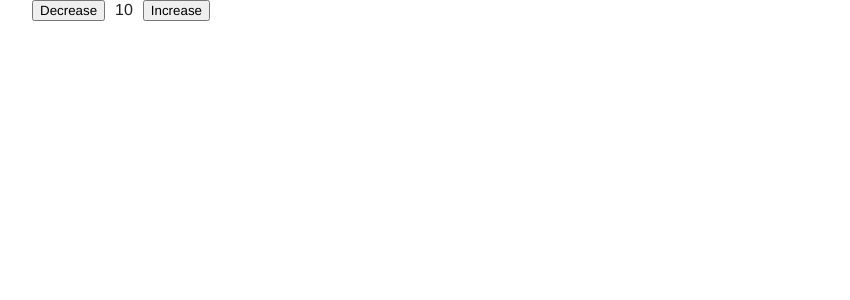
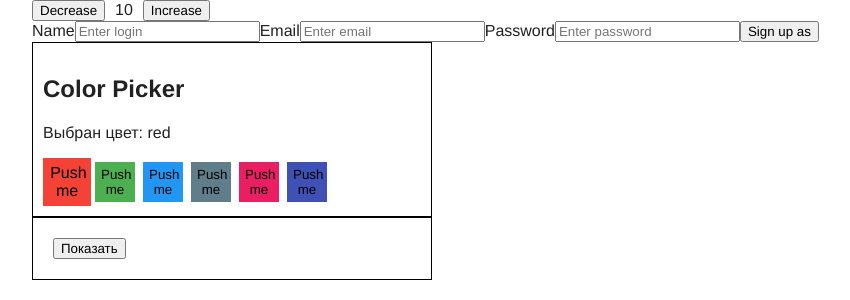
Before and after one commit to massqeen/reactstudying, a React (Create React App) app: page / in a window 1280 px wide. Shown: the top 300 px of the page, without its empty margins (35-885 px from the left). Built offline with nearby package versions, Linux system fonts and the light colour scheme.

Commit message:
added components from third module - ColorPicker, Dropdown and SignUp form

```diff
--- a/package.json
+++ b/package.json
@@ -6,6 +6,7 @@
     "@testing-library/jest-dom": "^4.2.4",
     "@testing-library/react": "^9.5.0",
     "@testing-library/user-event": "^7.2.1",
+    "classnames": "^2.2.6",
     "eslint-config-prettier": "^6.11.0",
     "eslint-plugin-prettier": "^3.1.4",
     "lint-staged": "^10.4.0",
--- a/src/components/App.js
+++ b/src/components/App.js
@@ -1,11 +1,25 @@
 import React from 'react';
 import Layout from './Layout/Layout';
 import Counter from './Counter/Counter';
+import SignUpForm from './RegistrationForm';
+import ColorPicker from './ColorPicker/ColorPicker';
+import Dropdown from './Dropdown/Dropdown';
 
 const App = () => (
   <Layout>
     <Counter initialState={10} step={2} />
+    <SignUpForm />
+    <ColorPicker options={colorPickerOptions} />
+    <Dropdown />
   </Layout>
 );
 
 export default App;
+const colorPickerOptions = [
+  { label: 'red', color: '#F44336' },
+  { label: 'green', color: '#4CAF50' },
+  { label: 'blue', color: '#2196F3' },
+  { label: 'grey', color: '#607D8B' },
+  { label: 'pink', color: '#E91E63' },
+  { label: 'indigo', color: '#3F51B5' },
+];
--- /dev/null
+++ b/src/components/ColorPicker/ColorPicker.css
@@ -0,0 +1,24 @@
+.ColorPicker {
+  width: 400px;
+  padding: 10px;
+  border: 1px solid black;
+}
+
+.ColorPicker__title {
+  line-height: 1.3;
+}
+
+.ColorPicker__option {
+  display: inline-block;
+  width: 40px;
+  height: 40px;
+  margin: 4px;
+  border: none;
+  outline: none;
+  cursor: pointer;
+  transition: transform 250ms linear;
+}
+
+.ColorPicker__option--active {
+  transform: scale(1.2);
+}
--- /dev/null
+++ b/src/components/ColorPicker/ColorPicker.js
@@ -0,0 +1,46 @@
+import React, { Component } from 'react';
+import classNames from 'classnames';
+import './ColorPicker.css';
+
+class ColorPicker extends Component {
+  state = {
+    activeOptionIdx: 0,
+  };
+
+  setActiveIdx = (index) => {
+    this.setState({ activeOptionIdx: index });
+  };
+
+  makeOptionClassName = (index) => {
+    return classNames('ColorPicker__option', {
+      'ColorPicker__option--active': index === this.state.activeOptionIdx,
+    });
+  };
+
+  render() {
+    const { activeOptionIdx } = this.state;
+    const { options } = this.props;
+    const { label } = options[activeOptionIdx];
+
+    return (
+      <div className="ColorPicker">
+        <h2 className="ColorPicker__title">Color Picker</h2>
+        <p>Выбран цвет: {label}</p>
+        <div>
+          {options.map(({ label, color }, index) => (
+            <button
+              key={label}
+              className={this.makeOptionClassName(index)}
+              style={{ backgroundColor: color }}
+              onClick={() => this.setActiveIdx(index)}
+            >
+              Push me
+            </button>
+          ))}
+        </div>
+      </div>
+    );
+  }
+}
+
+export default ColorPicker;
--- /dev/null
+++ b/src/components/Dropdown/Dropdown.css
@@ -0,0 +1,17 @@
+.Dropdown {
+  position: relative;
+  width: 400px;
+  padding: 20px;
+  border: 1px solid black;
+}
+
+.Dropdown__menu {
+  position: absolute;
+  top: 100%;
+  left: 0;
+  width: 100%;
+  padding: 20px;
+  text-align: center;
+  background-color: teal;
+  color: white;
+}
--- /dev/null
+++ b/src/components/Dropdown/Dropdown.js
@@ -0,0 +1,34 @@
+import React, { Component } from 'react';
+import './Dropdown.css';
+
+class Dropdown extends Component {
+  state = {
+    visible: false,
+  };
+
+  toggle = () => {
+    this.setState((prevState) => ({
+      visible: !prevState.visible,
+    }));
+  };
+
+  render() {
+    const { visible } = this.state;
+
+    return (
+      <div className="Dropdown">
+        <button
+          type="button"
+          className="Dropdown__toggle"
+          onClick={this.toggle}
+        >
+          {visible ? 'Скрыть' : 'Показать'}
+        </button>
+
+        {visible && <div className="Dropdown__menu">Выпадающее меню</div>}
+      </div>
+    );
+  }
+}
+
+export default Dropdown;
--- /dev/null
+++ b/src/components/RegistrationForm.js
@@ -0,0 +1,85 @@
+import React, { Component } from 'react';
+import PropTypes from 'prop-types';
+/*
+ * Выносим объект с примитивами в константу чтобы было удобно сбрасывать.
+ * Нельзя использовать если в каком-то свойстве состояния хранится сложный тип.
+ */
+const INITIAL_STATE = {
+  login: '',
+  email: '',
+  password: '',
+};
+
+class SignUpForm extends Component {
+  state = { ...INITIAL_STATE };
+
+  /*
+   * Для всех инпутов создаем один обраотчик
+   * Различать инпуты будем по атрибуту name
+   */
+  handleChange = ({ target }) => {
+    const { name, value } = target;
+    this.setState({ [name]: value });
+  };
+
+  handleSubmit = (e) => {
+    e.preventDefault();
+    const { login, email, password } = this.state;
+
+    console.log(`
+      Login: ${login}
+      Email: ${email}
+      Password: ${password}
+    `);
+    console.log(this.props);
+    this.props.onSubmit(this.state.login);
+    this.reset();
+  };
+
+  reset = () => {
+    this.setState({ ...INITIAL_STATE });
+  };
+
+  render() {
+    const { login, email, password } = this.state;
+
+    return (
+      <form onSubmit={this.handleSubmit}>
+        <label>
+          Name
+          <input
+            type="text"
+            placeholder="Enter login"
+            name="login"
+            value={login}
+            onChange={this.handleChange}
+          />
+        </label>
+        <label>
+          Email
+          <input
+            type="email"
+            placeholder="Enter email"
+            name="email"
+            value={email}
+            onChange={this.handleChange}
+          />
+        </label>
+        <label>
+          Password
+          <input
+            type="password"
+            placeholder="Enter password"
+            name="password"
+            value={password}
+            onChange={this.handleChange}
+          />
+        </label>
+
+        <button type="submit">Sign up as {login}</button>
+      </form>
+    );
+  }
+}
+SignUpForm.propTypes = { onSubmit: PropTypes.func };
+export default SignUpForm;
```
Also changed, not shown: 1 other file (tests, documents, lock files or other folders).
